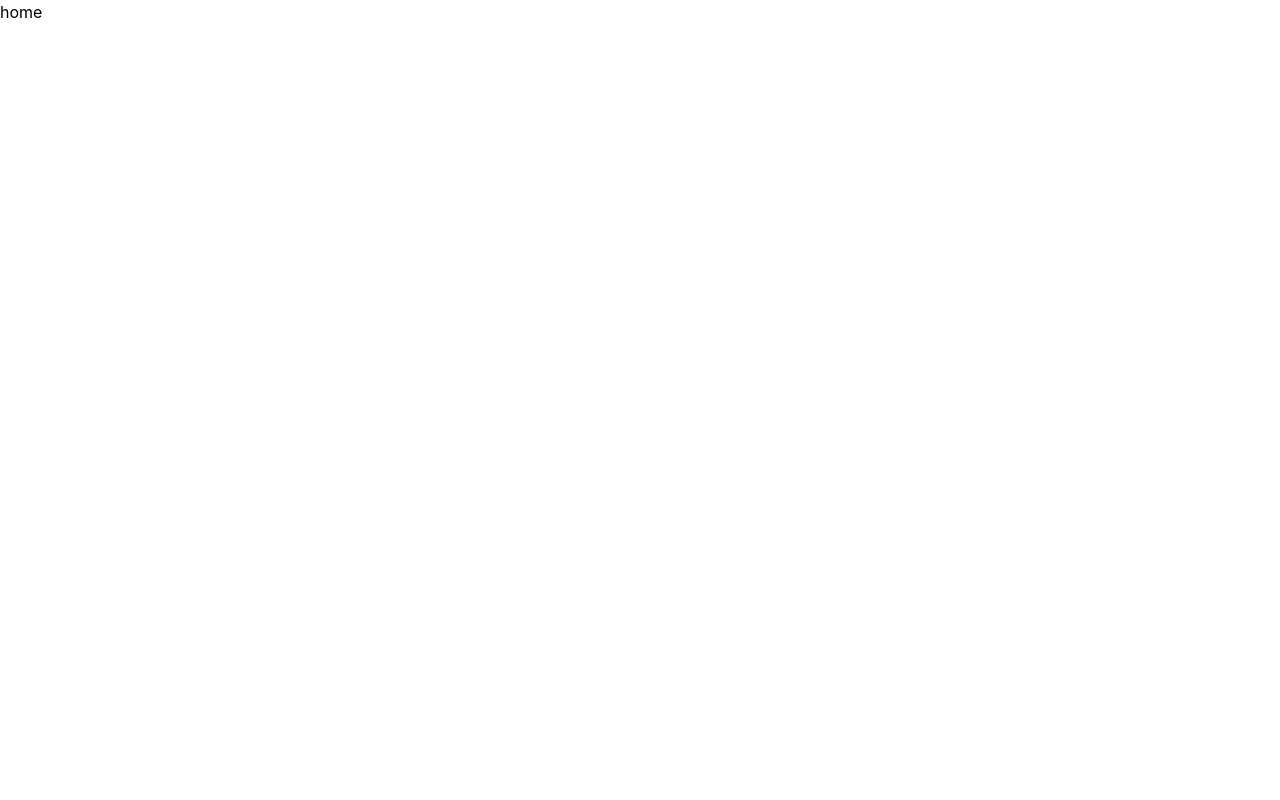
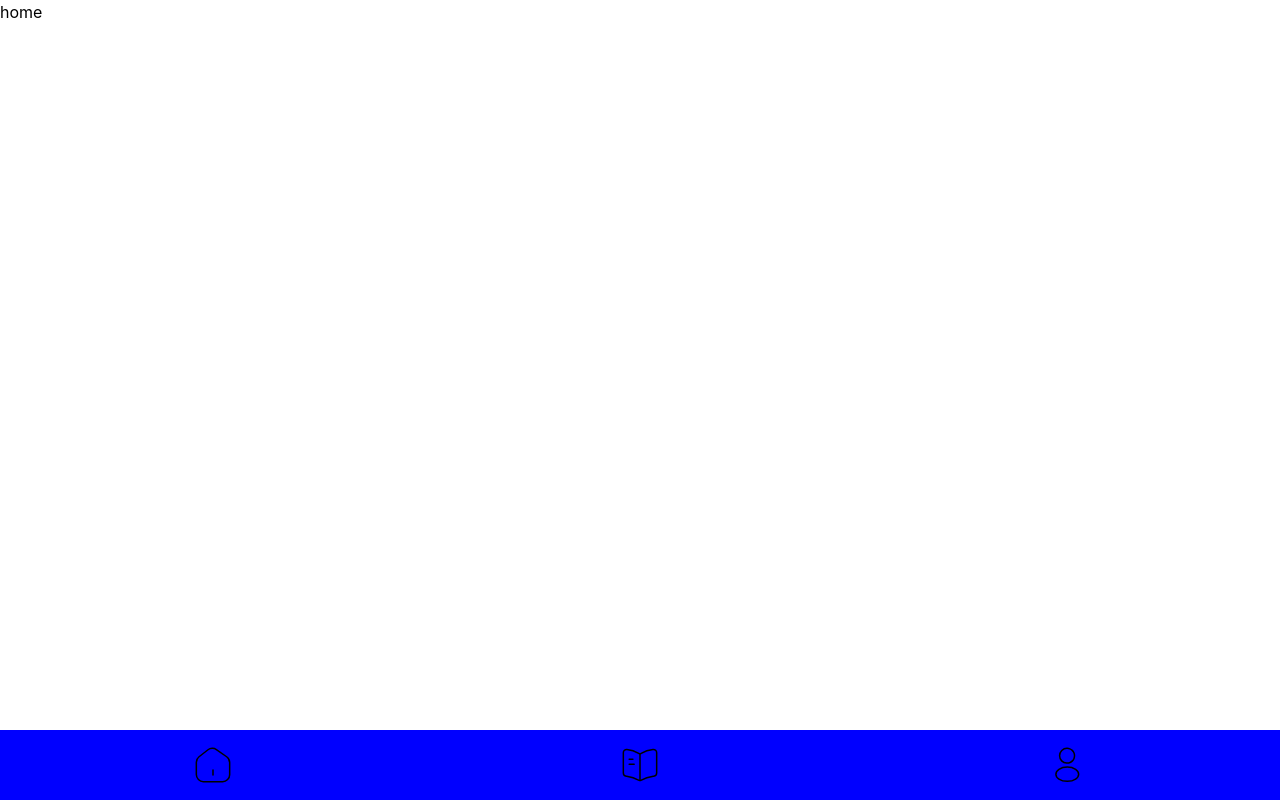
Before and after one commit to DihanVermeulen/CodeSpace-Storyful-Fullstack_application, a React (Vite) app in the folder Storyful-client/: page / in a window 1280 px wide. Built offline with nearby package versions, Linux system fonts and the light colour scheme.

Commit message:
Added icons to containers

```diff
--- a/Storyful-client/src/components/navigation/BottomTabNavigator/BottomTabNavigator.tsx
+++ b/Storyful-client/src/components/navigation/BottomTabNavigator/BottomTabNavigator.tsx
@@ -1,5 +1,22 @@
+import "./BottomTabNavigator.css";
+import homeIcon from "./../../../assets/BottomTabNavigatorIcons/home-icon.svg";
+import bookIcon from "./../../../assets/BottomTabNavigatorIcons/book-icon.svg";
+import profileIcon from "./../../../assets/BottomTabNavigatorIcons/profile-icon.svg";
+
 const BottomTabNavigator = () => {
-  return <nav className="bottomtabnavigator-container"></nav>;
+  return (
+    <nav className="bottomtabnavigator-container">
+      <div className="bottomtabnavigator-container-button-container">
+        <img src={homeIcon} />
+      </div>
+      <div className="bottomtabnavigator-container-button-container">
+        <img src={bookIcon} />
+      </div>
+      <div className="bottomtabnavigator-container-button-container">
+        <img src={profileIcon} />
+      </div>
+    </nav>
+  );
 };
 
 export default BottomTabNavigator;
```
